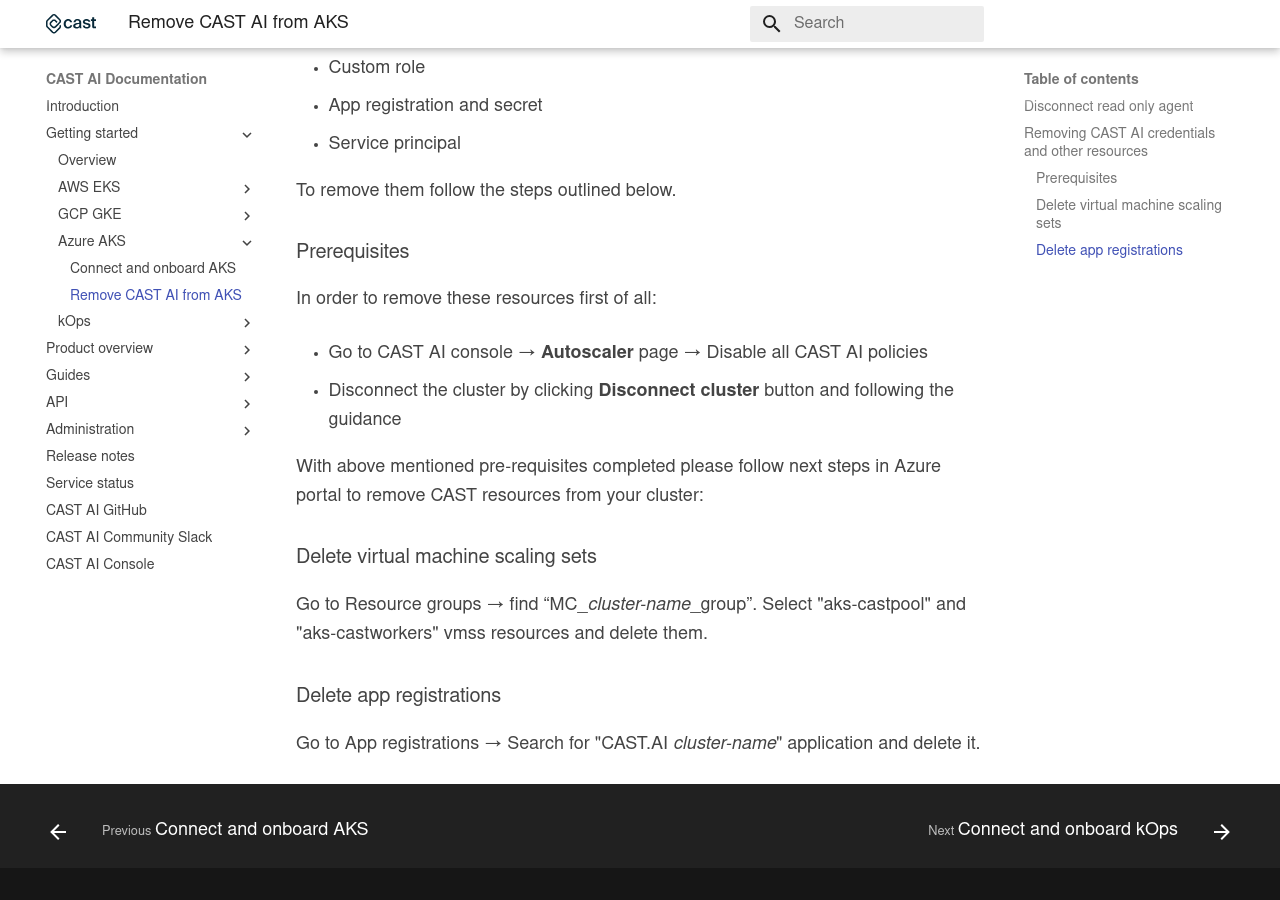
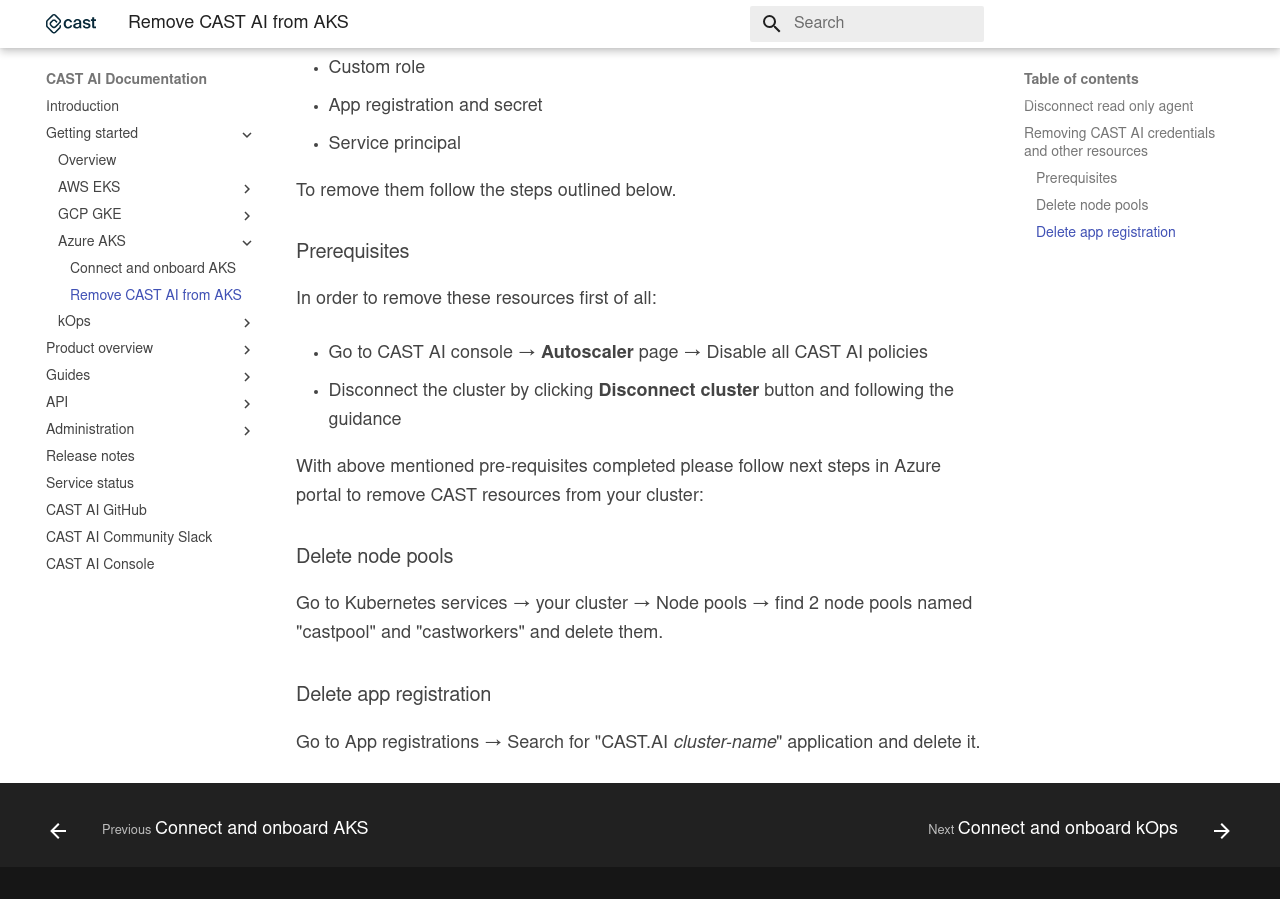
Before and after one commit to castai/docs, an MkDocs documentation site: the page built from docs/getting-started/aks/remove-from-aks.md, in a window 1280 px wide and 900 px high, scrolled down 1079 px. Built offline with MkDocs 1.6.1 and Material for MkDocs 9.7.7, drawn with Linux system fonts in a browser that asks for light colours; some web fonts are replaced.

Commit message:
AKS Phase 2 disconnect steps - delete nodepools

```diff
--- a/docs/getting-started/aks/remove-from-aks.md
+++ b/docs/getting-started/aks/remove-from-aks.md
@@ -49,10 +49,10 @@
 
 With above mentioned pre-requisites completed please follow next steps in Azure portal to remove CAST resources from your cluster:
 
-### Delete virtual machine scaling sets
+### Delete node pools
 
-Go to Resource groups → find “MC_*cluster-name*_group”. Select "aks-castpool" and "aks-castworkers" vmss resources and delete them.
+Go to Kubernetes services → your cluster → Node pools → find 2 node pools named "castpool" and "castworkers" and delete them.
 
-### Delete app registrations
+### Delete app registration
 
 Go to App registrations → Search for "CAST.AI *cluster-name*" application and delete it.
```
